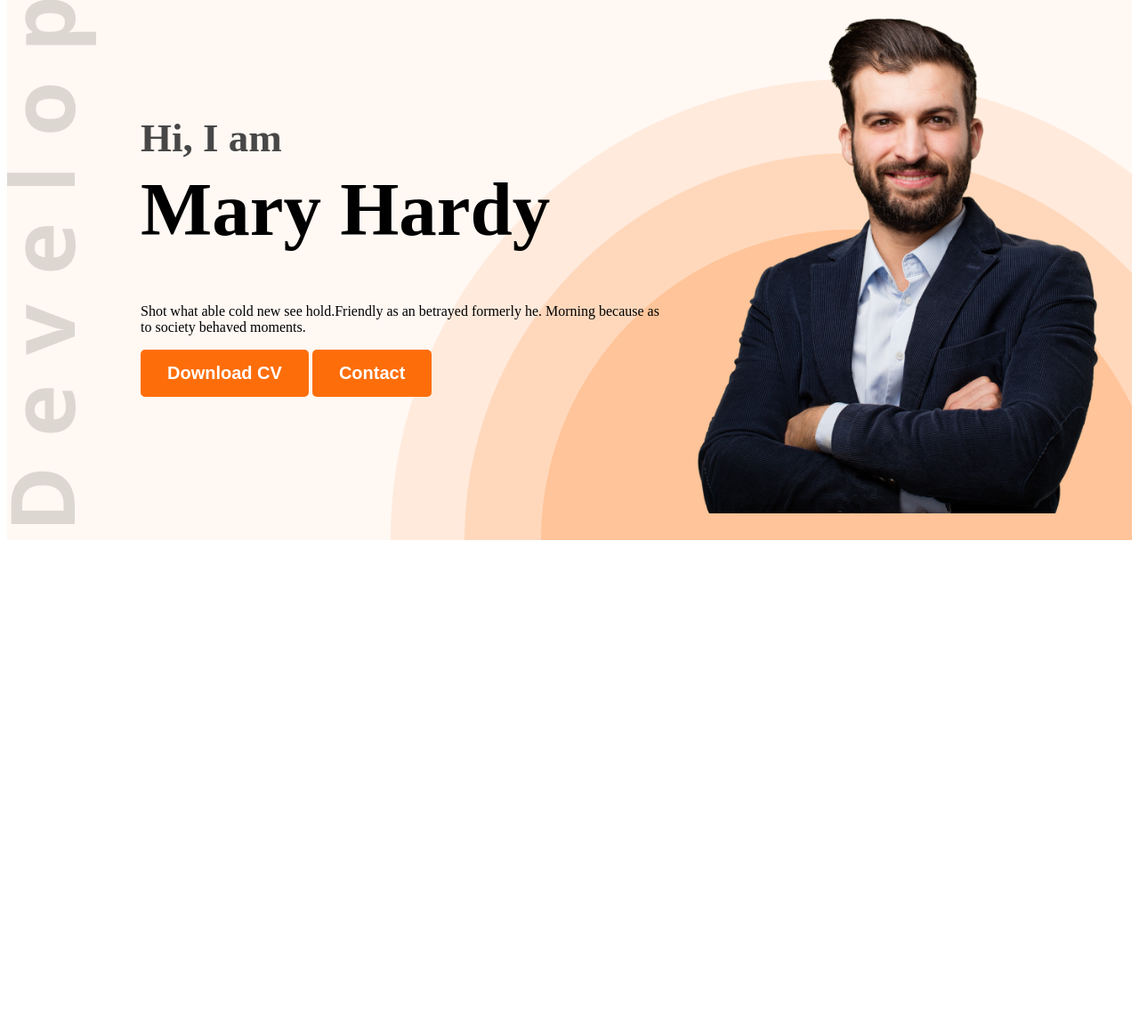
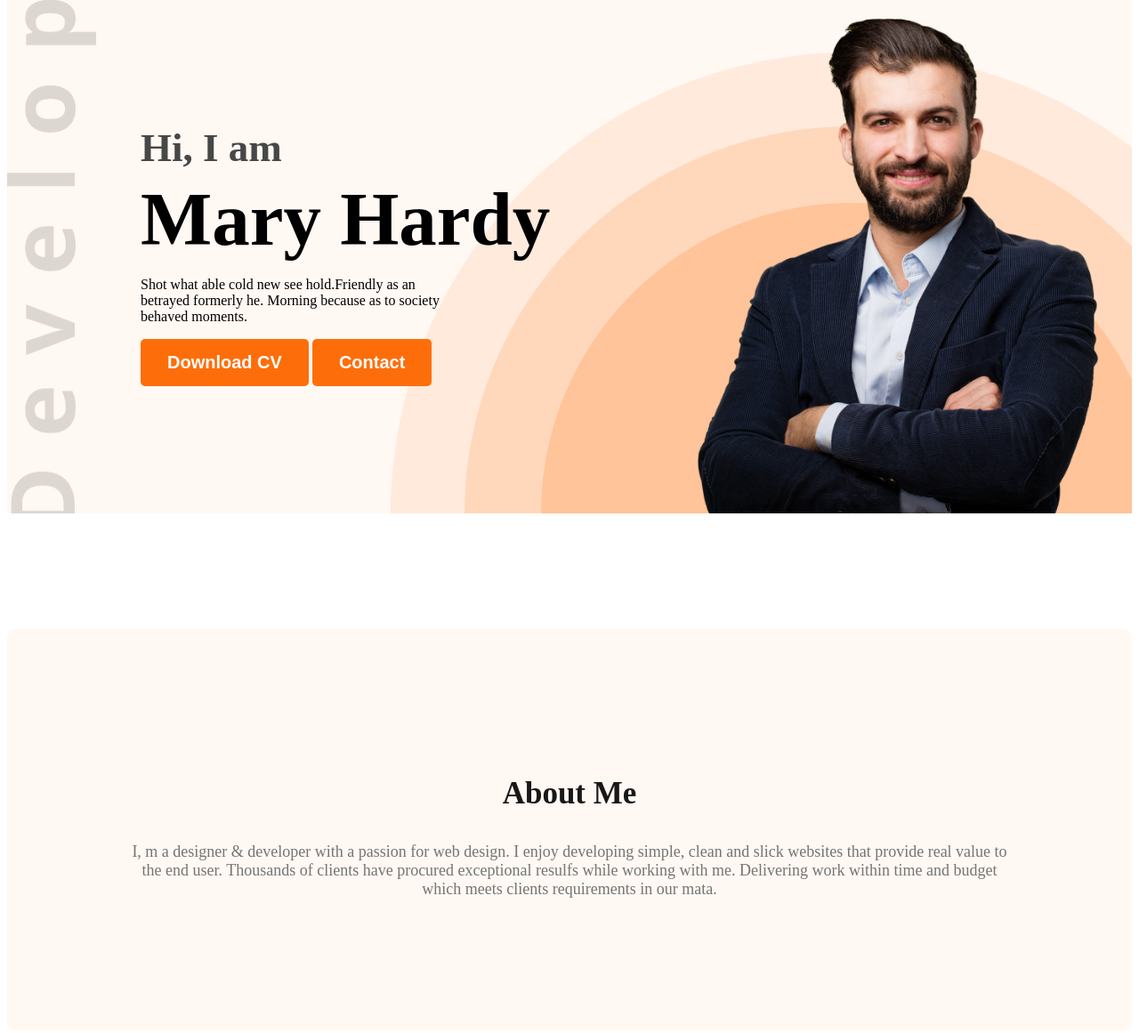
Before and after one commit to Masudrana1002/portfolio, a plain HTML site: page index.html in a window 1280 px wide. Shown: the part 182-1343 px from the top of the page at 89% size. Before the commit the page ends 800 px from the top, so only its background shows below. Drawn offline with Linux system fonts and the light colour scheme.

Commit message:
about sectuon

```diff
--- a/index.html
+++ b/index.html
@@ -28,6 +28,11 @@
             <img src="./images/hardy.png" alt="">
         </div>
     </header>
+    <!-- About Section -->
+    <section class="about">
+        <h3 class="section-titel">About Me</h3>
+        <p class="section-description">I, m a designer & developer with a passion for web design. I enjoy developing simple, clean and slick websites that provide real value to the end user. Thousands of clients have procured exceptional resulfs while working with me. Delivering work within time and budget which meets clients requirements in our mata.</p>
+    </section>
     <main>
 
     </main>
--- a/style.css
+++ b/style.css
@@ -42,9 +42,10 @@ nav a{
     font-size: 18px;
 }
 .banner-section{
-    padding: 30px 30px 30px 150px;
+    padding: 30px 30px 0px 150px;
     display: flex;
     align-items: center;
+
 }
 img{
     width: 500px;
@@ -58,4 +59,27 @@ img{
     font-size: 85px;
     font-weight: 700;
     margin-top: 5px;
+    margin-bottom: 5px;
 }
+.banner-description{
+    width: 60%;
+}
+/* about section style style start */
+.about{
+    padding: 130px;
+    border-radius: 10px;
+    background-color: #FFF8F3;
+    margin: 130px 0;
+
+}
+.section-titel{
+    color: #181818;
+    text-align: center;
+    font-size: 35px;
+    font-weight: 700;
+}
+.section-description{
+    color: #757575;
+    text-align: center;
+    font-size: 18px;
+}
```
